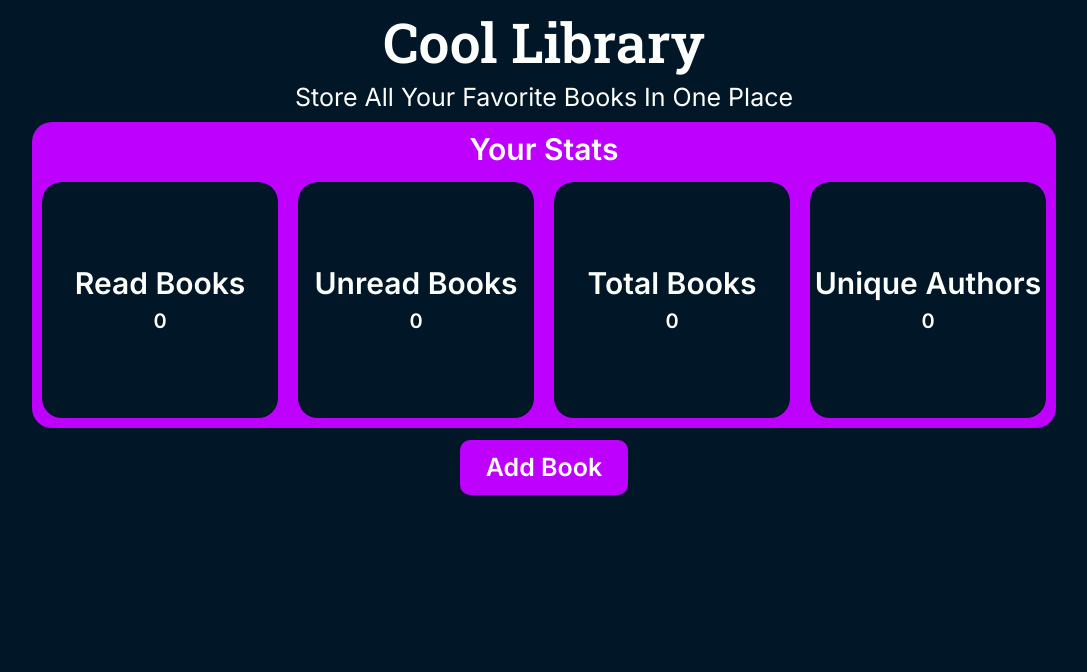
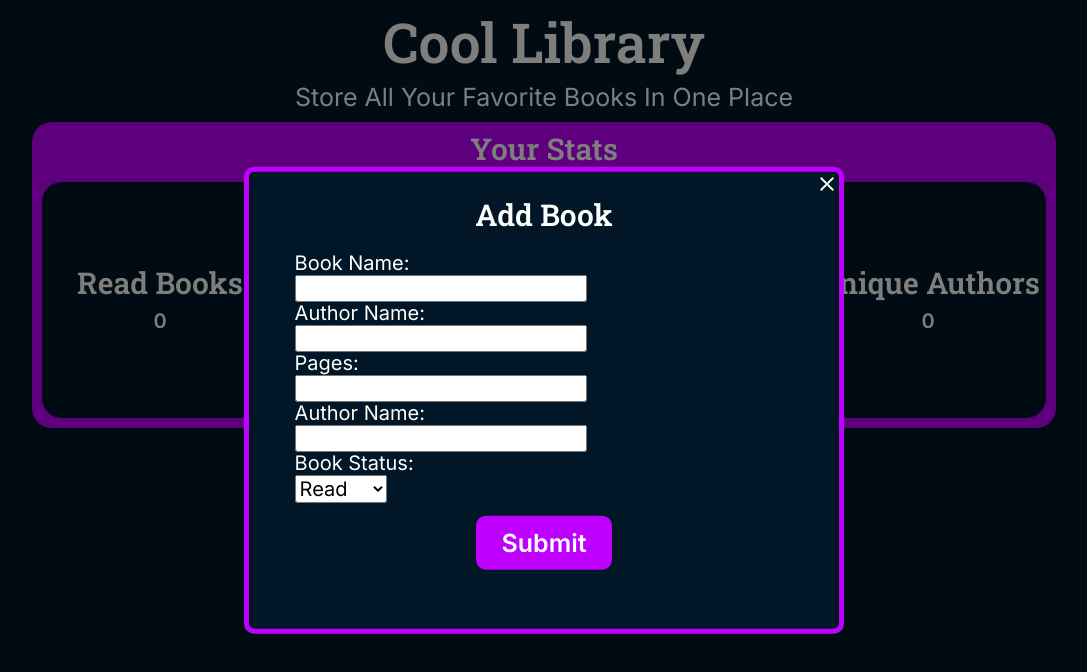
Before and after one commit to Ahnaf-codes/library, a website: page index.html in a window 1280 px wide. Both pictures are taken after a click on the button "Add Book". Shown: the whole page, without its empty margins (96-1183 px from the left). Drawn offline with nearby package versions, Linux system fonts and the light colour scheme.

Commit message:
Add Book Form

```diff
--- a/css/style.scss
+++ b/css/style.scss
@@ -66,9 +66,18 @@ header {
 	justify-content: center;
 }
 
-h1 {
+h1,
+h2,
+h3,
+h4,
+h5,
+h6 {
 	font-family: "Roboto Slab", serif;
 	font-weight: 600;
+	text-align: center;
+}
+
+#heading {
 	font-size: 5.5rem;
 	margin: 1rem;
 }
@@ -85,9 +94,6 @@ h1 {
 	padding: 1rem;
 	margin: 0 auto;
 	width: 80vw;
-}
-
-#stats {
 	.title {
 		font-size: 3rem;
 		margin-bottom: 1.5rem;
@@ -111,6 +117,53 @@ h1 {
 	}
 }
 
+#form-title {
+	font-size: 3rem;
+}
+
+#book-form {
+	width: 100%;
+	padding: 2rem;
+	font-size: 2rem;
+}
+
+#close {
+	position: absolute;
+	top: 0px;
+	right: 0px;
+}
+
+//Modal Styles
+.modal-bg {
+	visibility: hidden;
+	position: absolute;
+	top: 0;
+	left: 0;
+	width: 100%;
+	height: 100%;
+	background-color: rgba(0, 0, 0, 0.5);
+}
+
+.open-modal {
+	visibility: visible !important;
+	transform: scale(1) translate(-50%, -50%) !important;
+}
+
+.modal {
+	flex-direction: column;
+	align-items: center;
+	position: absolute;
+	top: 50%;
+	left: 50%;
+	transform: translate(-50%, -50%) scale(0.1);
+	background-color: var(--bg);
+	padding: 2vw;
+	width: 50vw;
+	max-width: 600px;
+	border: 5px var(--accent) solid;
+	border-radius: 10px;
+	transition: transform 0.25s ease-in;
+}
 // Media Queries
 @media only screen and (max-width: 768px) {
 	:root {
--- a/index.html
+++ b/index.html
@@ -10,6 +10,11 @@
 			rel="stylesheet"
 		/>
 		<link
+			href="https://fonts.googleapis.com/css2?family=Material+Symbols+Outlined"
+			rel="stylesheet"
+		/>
+
+		<link
 			rel="stylesheet"
 			href="node_modules/modern-normalize/modern-normalize.css"
 		/>
@@ -20,7 +25,7 @@
 	<body>
 		<div id="wrapper">
 			<header class="flex">
-				<h1>Cool Library</h1>
+				<h1 id="heading">Cool Library</h1>
 				<p id="slogan">Store All Your Favorite books in one place</p>
 			</header>
 			<div id="stats">
@@ -47,6 +52,30 @@
 			<div class="container flex">
 				<button id="add-book-btn" class="btn">Add Book</button>
 			</div>
+			<div id="modal-bg" class="modal-bg">
+				<div id="book-form-container" class="modal container flex">
+					<h2 id="form-title">Add Book</h2>
+					<span id="close" class="material-symbols-outlined">close</span>
+					<form id="book-form">
+						<label for="book-name">Book Name:</label><br />
+						<input type="text" id="book-name" name="book-name" /><br />
+						<label for="author">Author Name:</label><br />
+						<input type="text" id="author" name="author" /><br />
+						<label for="pages">Pages:</label><br />
+						<input type="number" id="pages" name="pages" /><br />
+						<label for="author">Author name:</label><br />
+						<input type="text" id="author" name="author" /><br />
+						<label for="status">Book Status:</label><br />
+						<select name="status" id="status">
+							<option value="read">Read</option>
+							<option value="unread">Unread</option></select
+						><br />
+						<div id="form-btn-container" class="container flex">
+							<input class="btn" id="submit" type="submit" value="Submit" />
+						</div>
+					</form>
+				</div>
+			</div>
 			<div id="library" class="grid"></div>
 		</div>
 	</body>
--- a/index.js
+++ b/index.js
@@ -1 +1,17 @@
-"use strict"
+"use strict";
+let library = [];
+const addBookBtn = document.getElementById("add-book-btn");
+const modalBg = document.getElementById("modal-bg");
+const bookFormContainer = document.getElementById("book-form-container");
+const closeModal = document.getElementById("close");
+
+
+addBookBtn.addEventListener("click", () => {
+    modalBg.style.visibility = "visible";
+    bookFormContainer.classList.add("open-modal");
+});
+
+closeModal.addEventListener("click", () => {
+    modalBg.style.visibility = "hidden";
+    bookFormContainer.classList.remove("open-modal");
+});
```
Also changed, not shown: css/style.css, 1 other file.
